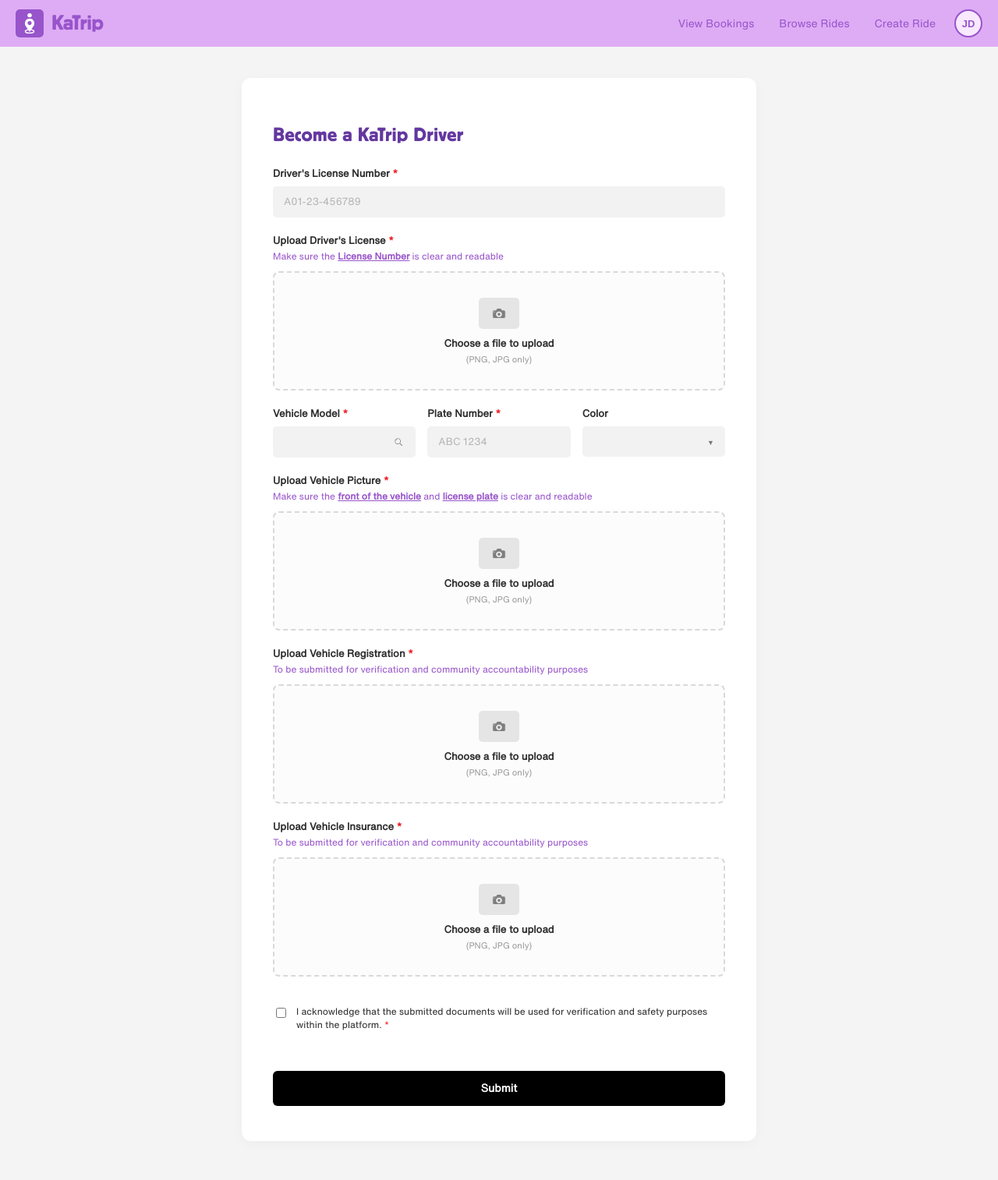
After one commit to krismalayao/CCDEVAP-S16-2-KaTrip, a PHP site: page /passenger/driverApplication.html in a window 1280 px wide. The commit adds this page. Shown: the whole page at 78% size. Run offline with PHP 8.4, Linux system fonts and the light colour scheme.

Commit message:
ADDED: Driver Application Page

```diff
--- a/frontEnd/components/bookings.js
+++ b/frontEnd/components/bookings.js
@@ -10,10 +10,4 @@ document.addEventListener("DOMContentLoaded", () => {
             panels.forEach(p => p.classList.toggle("active", p.id === target));
         });
     });
-
-    // document.querySelectorAll(".history-booking-card").forEach(card => {
-    //     card.addEventListener("click", () => {
-    //         window.location.href = `booking-details.html?id=${card.dataset.bookingId}`;
-    //     });
-    // });
 });
--- /dev/null
+++ b/frontEnd/passenger/driverApplication.html
@@ -0,0 +1,107 @@
+<!DOCTYPE html>
+<html lang="en">
+<head>
+    <meta charset="UTF-8">
+    <meta name="viewport" content="width=device-width, initial-scale=1.0">
+    <title>KaTrip - Become a Driver</title>
+    <link rel="stylesheet" href="../style/style.css">
+    <link rel="stylesheet" href="../style/driverApplication.css">
+    <link rel="icon" type="image/svg+xml" href="../src/images/katrip_logo.svg">
+</head>
+<body class="driver-application-body">
+    <div id="navbar-mount"></div>
+
+    <div class="application-layout">
+        <h1 class="application-heading">Become a KaTrip Driver</h1>
+
+        <form class="application-form">
+            <div class="form-group">
+                <label for="license_number">Driver's License Number <span class="required">*</span></label>
+                <input type="text" id="license_number" placeholder="A01-23-456789" required>
+            </div>
+
+            <div class="form-group">
+                <label>Upload Driver's License <span class="required">*</span></label>
+                <p class="upload-hint">Make sure the <span class="highlight">License Number</span> is clear and readable</p>
+                <div class="upload-dropzone" data-title="Choose a file to upload" data-subtitle="(PNG, JPG only)" onclick="this.querySelector('input').click()">
+                    <input type="file" id="license_file" accept=".png, .jpg, .jpeg" hidden>
+                    <div class="upload-icon-placeholder"></div>
+                </div>
+            </div>
+
+            <div class="form-row-three">
+                <div class="form-group relative-input">
+                    <label for="vehicle_model">Vehicle Model <span class="required">*</span></label>
+                    <div class="search-input-wrapper">
+                        <input type="text" id="vehicle_model" required>
+                        <div class="search-icon-placeholder"></div>
+                    </div>
+                </div>
+
+                <div class="form-group">
+                    <label for="plate_number">Plate Number <span class="required">*</span></label>
+                    <input type="text" id="plate_number" placeholder="ABC 1234" required>
+                </div>
+
+                <div class="form-group">
+                    <label for="vehicle_color">Color</label>
+                    <div class="select-wrapper">
+                        <select id="vehicle_color">
+                            <option value="" selected></option>
+                            <option value="black">Black</option>
+                            <option value="white">White</option>
+                            <option value="red">Red</option>
+                            <option value="blue">Blue</option>
+                            <option value="gray">Gray</option>
+                            <option value="brown">Brown</option>
+                            <option value="green">Green</option>
+                        </select>
+                    </div>
+                </div>
+            </div>
+
+            <div class="form-group">
+                <label>Upload Vehicle Picture <span class="required">*</span></label>
+                <p class="upload-hint">Make sure the <span class="highlight">front of the vehicle</span> and <span class="highlight">license plate</span> is clear and readable</p>
+                <div class="upload-dropzone" data-title="Choose a file to upload" data-subtitle="(PNG, JPG only)" onclick="this.querySelector('input').click()">
+                    <input type="file" id="vehicle_file" accept=".png, .jpg, .jpeg" hidden>
+                    <div class="upload-icon-placeholder"></div>
+                </div>
+            </div>
+
+            <div class="form-group">
+                <label>Upload Vehicle Registration <span class="required">*</span></label>
+                <p class="upload-hint">To be submitted for verification and community accountability purposes</p>
+                <div class="upload-dropzone" data-title="Choose a file to upload" data-subtitle="(PNG, JPG only)" onclick="this.querySelector('input').click()">
+                    <input type="file" id="registration_file" accept=".png, .jpg, .jpeg" hidden>
+                    <div class="upload-icon-placeholder"></div>
+                </div>
+            </div>
+
+            <div class="form-group">
+                <label>Upload Vehicle Insurance <span class="required">*</span></label>
+                <p class="upload-hint">To be submitted for verification and community accountability purposes</p>
+                <div class="upload-dropzone" data-title="Choose a file to upload" data-subtitle="(PNG, JPG only)" onclick="this.querySelector('input').click()">
+                    <input type="file" id="insurance_file" accept=".png, .jpg, .jpeg" hidden>
+                    <div class="upload-icon-placeholder"></div>
+                </div>
+            </div>
+
+            <div class="form-checkbox-group">
+                <input type="checkbox" id="agreement_check" required>
+                <label for="agreement_check">
+                    I acknowledge that the submitted documents will be used for verification and safety purposes within the platform. <span class="required">*</span>
+                </label>
+            </div>
+
+            <div class="form-actions">
+                <button type="submit" class="application-submit-btn">Submit</button>
+            </div>
+
+        </form>
+    </div>
+
+    <script src="../components/navbar.js"></script>
+    <script src="../script/features.js"></script>
+</body>
+</html>
--- /dev/null
+++ b/frontEnd/style/driverApplication.css
@@ -0,0 +1,279 @@
+.driver-application-body {
+    background-color: var(--bg);
+    font-family: 'Helvetica Now', system-ui, sans-serif;
+    margin: 0;
+}
+
+.application-layout {
+    width: 100%;
+    max-width: 660px;
+    margin: 40px auto 50px auto;
+    background: var(--bg-card);
+    border-radius: 12px;
+    padding: 45px 40px;
+    box-sizing: border-box;
+    box-shadow: 0 4px 15px rgba(0, 0, 0, 0.03);
+}
+
+.application-heading {
+    font-family: 'Bloc', sans-serif;
+    font-size: 26px;
+    font-weight: 400;
+    letter-spacing: 0.5px;
+    color: var(--purple-dark);
+    margin-bottom: 30px;
+}
+
+.application-form {
+    display: flex;
+    flex-direction: column;
+    gap: 22px;
+}
+
+.application-form .form-group {
+    display: flex;
+    flex-direction: column;
+}
+
+.application-form label {
+    font-size: 13px;
+    font-weight: bold;
+    color: var(--grey-text);
+    margin-bottom: 8px;
+}
+
+.application-form label .required {
+    color: var(--danger);
+}
+
+.application-form input[type="text"] {
+    background-color: #f2f2f2;
+    border: none;
+    border-radius: 5px;
+    padding: 12px 14px;
+    font-size: 13px;
+    font-family: 'Helvetica Now', sans-serif;
+    color: var(--grey-text);
+    box-sizing: border-box;
+    width: 100%;
+    outline: none;
+}
+
+.search-input-wrapper {
+    position: relative;
+    width: 100%;
+}
+
+.search-input-wrapper input[type="text"] {
+    padding-right: 40px;
+}
+
+.search-icon-placeholder {
+    position: absolute;
+    right: 14px;
+    top: 50%;
+    transform: translateY(-50%);
+    width: 16px;
+    height: 16px;
+    background-image: url('../src/images/magnifying-glass-icon.png');
+    background-size: contain;
+    background-position: center;
+    background-repeat: no-repeat;
+    opacity: 0.45;
+    pointer-events: none;
+}
+
+.application-form input::placeholder {
+    color: var(--icon-muted);
+}
+
+.upload-hint {
+    font-size: 12px;
+    color: var(--purple);
+    margin: -4px 0 12px 0;
+    font-weight: 500;
+}
+
+.upload-hint .highlight {
+    text-decoration: underline;
+    font-weight: bold;
+}
+
+.upload-dropzone {
+    border: 2px dashed #d9d9d9;
+    border-radius: 8px;
+    background-color: #fcfcfc;
+    padding: 32px 20px;
+    text-align: center;
+    cursor: pointer;
+    display: flex;
+    flex-direction: column;
+    align-items: center;
+    gap: 5px;
+    transition: all 0.2s ease;
+}
+
+.upload-dropzone:hover {
+    border-color: var(--purple);
+    background-color: var(--purple-faint);
+}
+
+.upload-dropzone::before {
+    content: attr(data-title);
+    font-size: 13px;
+    color: var(--grey-text);
+    font-weight: bold;
+    order: 2;
+}
+
+.upload-dropzone::after {
+    content: attr(data-subtitle);
+    font-size: 11px;
+    color: #999;
+    order: 3;
+}
+
+.upload-icon-placeholder {
+    width: 52px;
+    height: 40px;
+    background: #e5e5e5;
+    border-radius: 5px;
+    margin-bottom: 6px;
+    position: relative;
+    order: 1;
+}
+
+.upload-icon-placeholder::after {
+    content: "";
+    position: absolute;
+    top: 50%;
+    left: 50%;
+    transform: translate(-50%, -50%);
+    width: 24px;
+    height: 24px;
+    background-image: url('../src/images/camera-icon.png');
+    background-size: contain;
+    background-position: center;
+    background-repeat: no-repeat;
+    opacity: 0.45;
+}
+
+.upload-dropzone.upload-preview {
+    border-style: solid;
+    border-color: var(--purple);
+    padding: 0;
+}
+
+.upload-preview::before,
+.upload-preview::after,
+.upload-preview .upload-icon-placeholder {
+    display: none;
+}
+
+.preview-image {
+    width: 100%;
+    height: 100%;
+    max-height: 140px;
+    object-fit: contain;
+    display: block;
+    background-color: #fafafa;
+}
+
+.form-row-three {
+    display: flex;
+    gap: 15px;
+}
+
+.form-row-three > .form-group {
+    flex: 1;
+    min-width: 0;
+}
+
+.select-wrapper {
+    position: relative;
+    width: 100%;
+}
+
+.select-wrapper select {
+    width: 100%;
+    background-color: #f2f2f2;
+    border: none;
+    border-radius: 5px;
+    padding: 12px 34px 12px 14px;
+    font-size: 13px;
+    appearance: none;
+    cursor: pointer;
+    font-family: 'Helvetica Now', sans-serif;
+    color: var(--grey-text);
+    outline: none;
+}
+
+.select-wrapper::after {
+    content: "▼";
+    font-size: 9px;
+    color: #777;
+    position: absolute;
+    right: 14px;
+    top: 50%;
+    transform: translateY(-50%);
+    pointer-events: none;
+}
+
+.form-checkbox-group {
+    display: flex;
+    align-items: flex-start;
+    gap: 10px;
+    margin-top: 15px;
+}
+
+.form-checkbox-group input[type="checkbox"] {
+    margin-top: 3px;
+    cursor: pointer;
+    accent-color: var(--purple);
+}
+
+.form-checkbox-group label {
+    font-size: 12px;
+    font-weight: 500;
+    color: var(--grey-text);
+    line-height: 1.4;
+    cursor: pointer;
+}
+
+.form-actions {
+    margin-top: 20px;
+    width: 100%;
+}
+
+.application-submit-btn {
+    width: 100%;
+    height: 45px;
+    background-color: #000000;
+    color: #ffffff;
+    border: none;
+    border-radius: 6px;
+    font-family: 'Helvetica Now', sans-serif;
+    font-size: 14px;
+    font-weight: bold;
+    cursor: pointer;
+    transition: background-color 0.2s ease;
+}
+
+.application-submit-btn:hover {
+    background-color: var(--purple-dark);
+}
+
+@media (max-width: 680px) {
+    .application-layout {
+        width: 100%;
+        margin: 0;
+        padding: 30px 20px;
+        border-radius: 0px;
+        box-shadow: none;
+    }
+
+    .form-row-three {
+        flex-direction: column;
+        gap: 22px;
+    }
+}
--- a/frontEnd/style/style.css
+++ b/frontEnd/style/style.css
@@ -1526,10 +1526,6 @@ body {
     box-shadow: 0 4px 12px rgba(0,0,0,0.04);
 }
 
-.booking-card.history-booking-card {
-    cursor: pointer;
-}
-
 .booking-card.history-booking-card:hover {
     border-color: var(--purple-light);
     transform: translateY(-3px);
```
Also changed, not shown: frontEnd/script/features.js (+26 -2 lines), frontEnd/src/images/magnifying-glass-icon.png (added).
